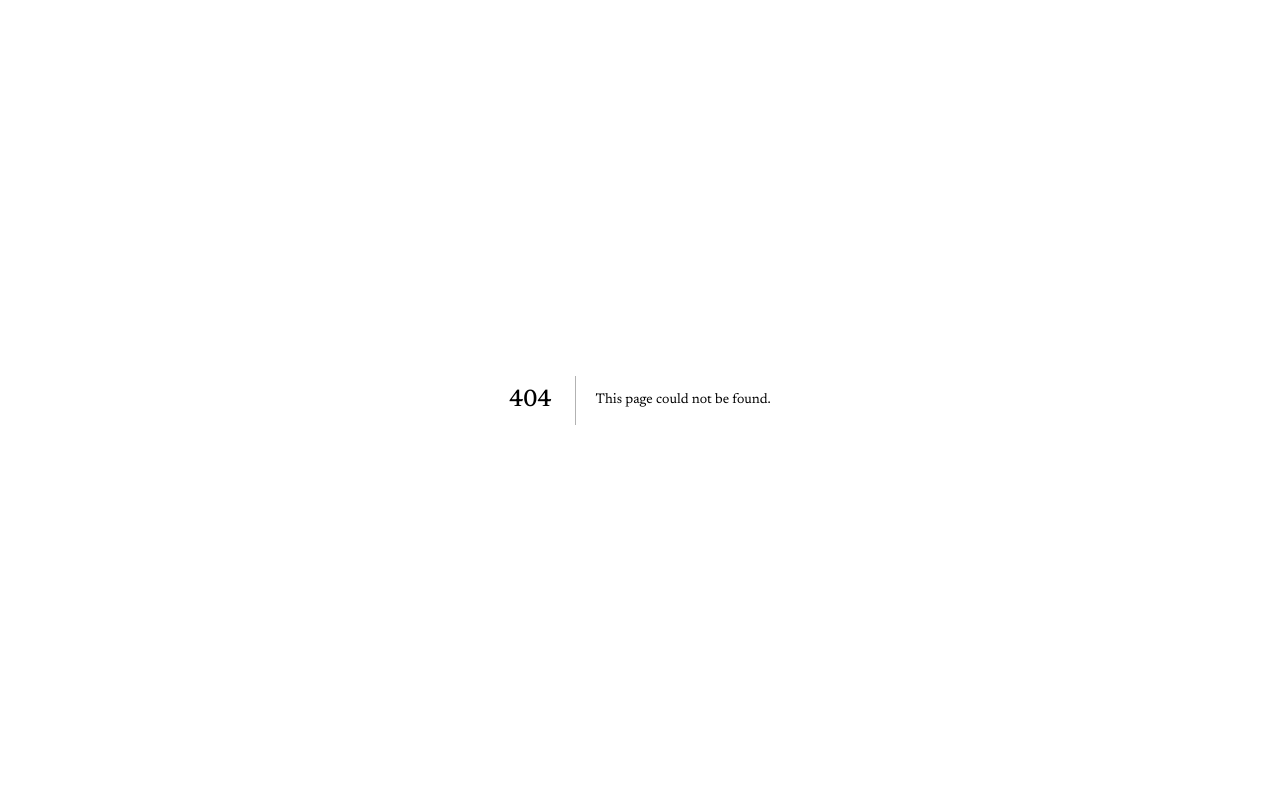
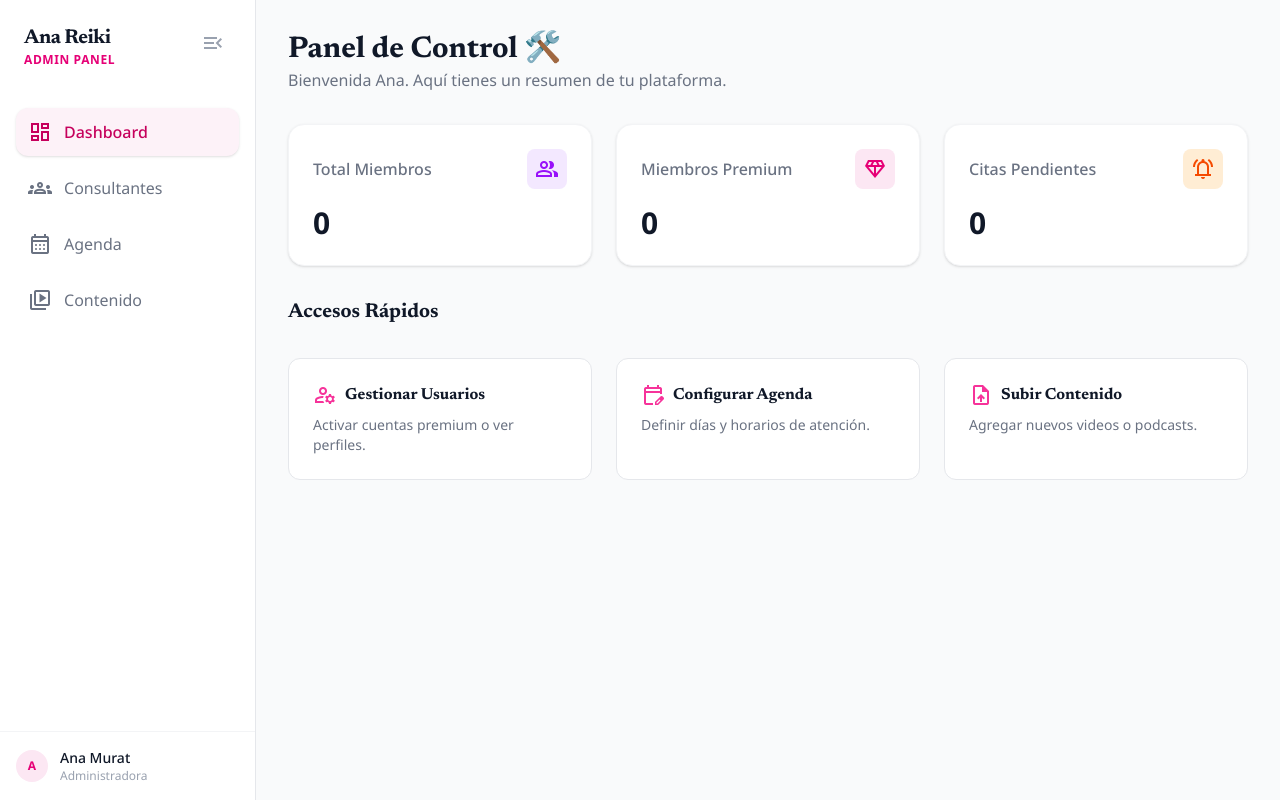
Before and after one commit to fmonfasani/AnaReiki, a Next.js app: page /admin in a window 1280 px wide. Before the commit this address had no page. Built offline with nearby package versions, Linux system fonts and the light colour scheme; no server answers; the database is empty.

Commit message:
fix: Admin panel access and Dashboard UI
- Added src/app/admin/page.tsx (Missing Dashboard)
- Fixed src/middleware.ts logic for admin role check
- Added Admin Panel link to Member Layout
- Fixed syntax error in Member Dashboard

```diff
--- /dev/null
+++ b/src/app/admin/page.tsx
@@ -0,0 +1,121 @@
+import React from "react";
+import Link from "next/link";
+import { createClient } from "@/lib/supabase/server";
+
+export default async function AdminDashboardPage() {
+  const supabase = await createClient();
+
+  // Fetch quick stats
+  const { count: usersCount } = await supabase
+    .from("profiles")
+    .select("*", { count: "exact", head: true });
+  const { count: premiumCount } = await supabase
+    .from("profiles")
+    .select("*", { count: "exact", head: true })
+    .eq("is_premium", true);
+  const { count: appointmentsCount } = await supabase
+    .from("appointments")
+    .select("*", { count: "exact", head: true })
+    .eq("status", "pending");
+
+  return (
+    <div className="space-y-8">
+      <header>
+        <h1 className="text-3xl font-bold text-gray-900 font-display">
+          Panel de Control 🛠️
+        </h1>
+        <p className="text-gray-500">
+          Bienvenida Ana. Aquí tienes un resumen de tu plataforma.
+        </p>
+      </header>
+
+      {/* Stats Grid */}
+      <div className="grid grid-cols-1 md:grid-cols-3 gap-6">
+        <div className="bg-white p-6 rounded-2xl border border-gray-100 shadow-sm">
+          <div className="flex items-center justify-between mb-4">
+            <span className="text-gray-500 font-medium">Total Miembros</span>
+            <span className="material-symbols-outlined text-purple-600 bg-purple-100 p-2 rounded-lg">
+              group
+            </span>
+          </div>
+          <p className="text-3xl font-bold text-gray-900">{usersCount || 0}</p>
+        </div>
+
+        <div className="bg-white p-6 rounded-2xl border border-gray-100 shadow-sm">
+          <div className="flex items-center justify-between mb-4">
+            <span className="text-gray-500 font-medium">Miembros Premium</span>
+            <span className="material-symbols-outlined text-pink-600 bg-pink-100 p-2 rounded-lg">
+              diamond
+            </span>
+          </div>
+          <p className="text-3xl font-bold text-gray-900">
+            {premiumCount || 0}
+          </p>
+        </div>
+
+        <div className="bg-white p-6 rounded-2xl border border-gray-100 shadow-sm">
+          <div className="flex items-center justify-between mb-4">
+            <span className="text-gray-500 font-medium">Citas Pendientes</span>
+            <span className="material-symbols-outlined text-orange-600 bg-orange-100 p-2 rounded-lg">
+              notifications_active
+            </span>
+          </div>
+          <p className="text-3xl font-bold text-gray-900">
+            {appointmentsCount || 0}
+          </p>
+        </div>
+      </div>
+
+      {/* Quick Actions */}
+      <h3 className="text-xl font-bold text-gray-900 font-display mt-8">
+        Accesos Rápidos
+      </h3>
+      <div className="grid grid-cols-1 md:grid-cols-3 gap-6">
+        <Link
+          href="/admin/consultantes"
+          className="group bg-white p-6 rounded-xl border border-gray-200 hover:border-pink-300 hover:shadow-md transition-all"
+        >
+          <h4 className="font-bold text-gray-900 flex items-center gap-2">
+            <span className="material-symbols-outlined text-pink-500">
+              manage_accounts
+            </span>
+            Gestionar Usuarios
+          </h4>
+          <p className="text-sm text-gray-500 mt-2">
+            Activar cuentas premium o ver perfiles.
+          </p>
+        </Link>
+
+        <Link
+          href="/admin/agenda"
+          className="group bg-white p-6 rounded-xl border border-gray-200 hover:border-pink-300 hover:shadow-md transition-all"
+        >
+          <h4 className="font-bold text-gray-900 flex items-center gap-2">
+            <span className="material-symbols-outlined text-pink-500">
+              edit_calendar
+            </span>
+            Configurar Agenda
+          </h4>
+          <p className="text-sm text-gray-500 mt-2">
+            Definir días y horarios de atención.
+          </p>
+        </Link>
+
+        <Link
+          href="/admin/contenido"
+          className="group bg-white p-6 rounded-xl border border-gray-200 hover:border-pink-300 hover:shadow-md transition-all"
+        >
+          <h4 className="font-bold text-gray-900 flex items-center gap-2">
+            <span className="material-symbols-outlined text-pink-500">
+              upload_file
+            </span>
+            Subir Contenido
+          </h4>
+          <p className="text-sm text-gray-500 mt-2">
+            Agregar nuevos videos o podcasts.
+          </p>
+        </Link>
+      </div>
+    </div>
+  );
+}
--- a/src/app/miembros/layout.tsx
+++ b/src/app/miembros/layout.tsx
@@ -18,6 +18,15 @@ export default async function MembersLayout({
     redirect("/login");
   }
 
+  // Check if user is admin
+  const { data: profile } = await supabase
+    .from("profiles")
+    .select("role")
+    .eq("id", user.id)
+    .single();
+
+  const isAdmin = profile?.role === "admin";
+
   const navItems = [
     { name: "Inicio", href: "/miembros", icon: "home" },
     { name: "Clases", href: "/miembros/clases", icon: "video_library" },
@@ -25,6 +34,14 @@ export default async function MembersLayout({
     { name: "Evolución", href: "/miembros/evolucion", icon: "spa" },
     { name: "Reservar", href: "/miembros/reservar", icon: "calendar_month" },
   ];
+
+  if (isAdmin) {
+    navItems.unshift({
+      name: "Panel Admin",
+      href: "/admin",
+      icon: "admin_panel_settings",
+    });
+  }
 
   return (
     <div className="min-h-screen bg-gray-50 flex flex-col md:flex-row">
--- a/src/app/miembros/page.tsx
+++ b/src/app/miembros/page.tsx
@@ -13,11 +13,11 @@ export default async function MembersDashboard() {
   // Get next appointment
   const today = new Date().toISOString();
   const { data: nextAppointment } = await supabase
-    .from('appointments')
-    .select('*')
-    .eq('user_id', user.id)
-    .gte('start_time', today)
-    .order('start_time', { ascending: true })
+    .from("appointments")
+    .select("*")
+    .eq("user_id", user.id)
+    .gte("start_time", today)
+    .order("start_time", { ascending: true })
     .limit(1)
     .single();
 
@@ -30,8 +30,8 @@ export default async function MembersDashboard() {
             ¡Hola, {user.user_metadata?.full_name?.split(" ")[0]}! ✨
           </h1>
           <p className="text-purple-100 max-w-xl">
-            Bienvenida a tu espacio sagrado. Hoy es un buen día para conectar con
-            tu energía.
+            Bienvenida a tu espacio sagrado. Hoy es un buen día para conectar
+            con tu energía.
           </p>
         </div>
         <div className="absolute right-0 bottom-0 opacity-20 transform translate-x-10 translate-y-10">
@@ -55,17 +55,26 @@ export default async function MembersDashboard() {
         <div className="bg-white p-6 rounded-2xl border border-gray-100 shadow-sm flex flex-col justify-between">
           <div>
             <h3 className="font-bold text-gray-900 mb-4 font-display flex items-center gap-2">
-                 <span className="material-symbols-outlined text-pink-500">event</span>
+              <span className="material-symbols-outlined text-pink-500">
+                event
+              </span>
               Próxima Sesión
             </h3>
 
             {nextAppointment ? (
               <div>
                 <p className="text-2xl font-bold text-gray-800">
-                       {new Date(nextAppointment.start_time).toLocaleDateString('es-ES', { weekday: 'long', day: 'numeric' })}
+                  {new Date(nextAppointment.start_time).toLocaleDateString(
+                    "es-ES",
+                    { weekday: "long", day: "numeric" },
+                  )}
                 </p>
                 <p className="text-pink-600 font-medium text-lg">
-                       {new Date(nextAppointment.start_time).toLocaleTimeString('es-ES', { hour: '2-digit', minute:'2-digit' })} hs
+                  {new Date(nextAppointment.start_time).toLocaleTimeString(
+                    "es-ES",
+                    { hour: "2-digit", minute: "2-digit" },
+                  )}{" "}
+                  hs
                 </p>
                 <span className="inline-block mt-2 px-3 py-1 bg-green-100 text-green-700 text-xs rounded-full font-bold uppercase tracking-wide">
                   Confirmada
@@ -82,11 +91,10 @@ export default async function MembersDashboard() {
             href="/miembros/reservar"
             className="mt-6 w-full py-2 px-4 bg-gray-50 hover:bg-gray-100 text-gray-700 font-medium rounded-xl text-center text-sm transition-colors border border-gray-200"
           >
-              {nextAppointment ? 'Gestionar Citas' : 'Agendar Sesión'}
+            {nextAppointment ? "Gestionar Citas" : "Agendar Sesión"}
           </Link>
         </div>
       </div>
-
 
       {/* Quick Access Grid */}
       <h3 className="font-bold text-gray-900 text-xl font-display mt-8">
@@ -108,11 +116,28 @@ export default async function MembersDashboard() {
 
         <Link
           href="/miembros/podcast"
+          className="group bg-white p-6 rounded-2xl shadow-sm border border-gray-100 hover:shadow-md transition-all hover:-translate-y-1"
+        >
+          <div className="w-12 h-12 bg-pink-100 rounded-xl flex items-center justify-center text-pink-600 text-2xl mb-4 group-hover:scale-110 transition-transform">
+            🎧
+          </div>
+          <h3 className="font-bold text-gray-900 mb-1">Meditaciones</h3>
+          <p className="text-sm text-gray-500">
+            Escucha nuevos episodios y meditaciones guiadas.
           </p>
-            <span className="inline-flex items-center text-pink-600 font-bold group-hover:translate-x-2 transition-transform">
-              Escuchar ahora <span className="ml-2">→</span>
-            </span>
+        </Link>
+
+        <Link
+          href="/miembros/evolucion"
+          className="group bg-white p-6 rounded-2xl shadow-sm border border-gray-100 hover:shadow-md transition-all hover:-translate-y-1"
+        >
+          <div className="w-12 h-12 bg-teal-100 rounded-xl flex items-center justify-center text-teal-600 text-2xl mb-4 group-hover:scale-110 transition-transform">
+            🌿
           </div>
+          <h3 className="font-bold text-gray-900 mb-1">Mi Evolución</h3>
+          <p className="text-sm text-gray-500">
+            Revisa tu progreso y notas personales.
+          </p>
         </Link>
       </div>
 
--- a/src/middleware.ts
+++ b/src/middleware.ts
@@ -3,12 +3,15 @@ import { updateSession } from "@/lib/supabase/middleware";
 import { createServerClient } from "@supabase/ssr";
 
 export async function middleware(request: NextRequest) {
-  // Proteger rutas de miembros
-  if (request.nextUrl.pathname.startsWith("/miembros")) {
+  // 1. Proteger rutas de miembros y admin
+  if (
+    request.nextUrl.pathname.startsWith("/miembros") ||
+    request.nextUrl.pathname.startsWith("/admin")
+  ) {
     return await updateSession(request);
   }
 
-  // Redirect authenticated users away from login/registro pages
+  // 2. Redirect authenticated users away from login/registro pages
   if (
     request.nextUrl.pathname.startsWith("/login") ||
     request.nextUrl.pathname.startsWith("/registro")
@@ -31,26 +34,45 @@ export async function middleware(request: NextRequest) {
     } = await supabase.auth.getUser();
 
     if (user) {
-      // Check for admin role if accessing /admin
-      if (request.nextUrl.pathname.startsWith("/admin")) {
-        const { data: profile } = await supabase
-          .from("profiles")
-          .select("role")
-          .eq("id", user.id)
-          .single();
-
-        if (profile?.role !== "admin") {
-          return NextResponse.redirect(new URL("/", request.url));
-        }
-      }
-
       return NextResponse.redirect(new URL("/miembros", request.url));
     }
   }
 
-  // Protect /admin routes for non-authenticated users
+  // 3. Admin Role Check (Specific Logic)
   if (request.nextUrl.pathname.startsWith("/admin")) {
-    return await updateSession(request);
+    const supabase = createServerClient(
+      process.env.NEXT_PUBLIC_SUPABASE_URL!,
+      process.env.NEXT_PUBLIC_SUPABASE_ANON_KEY!,
+      {
+        cookies: {
+          getAll() {
+            return request.cookies.getAll();
+          },
+          setAll() {},
+        },
+      },
+    );
+
+    const {
+      data: { user },
+    } = await supabase.auth.getUser();
+
+    // If no user, updateSession (above) should have handled it, but double check
+    if (!user) {
+      return NextResponse.redirect(new URL("/login", request.url));
+    }
+
+    // Check Role
+    const { data: profile } = await supabase
+      .from("profiles")
+      .select("role")
+      .eq("id", user.id)
+      .single();
+
+    if (profile?.role !== "admin") {
+      // Not admin? Go back to members area
+      return NextResponse.redirect(new URL("/miembros", request.url));
+    }
   }
 
   return NextResponse.next();
```
Lines whose indentation alone changed are shown as unchanged.
